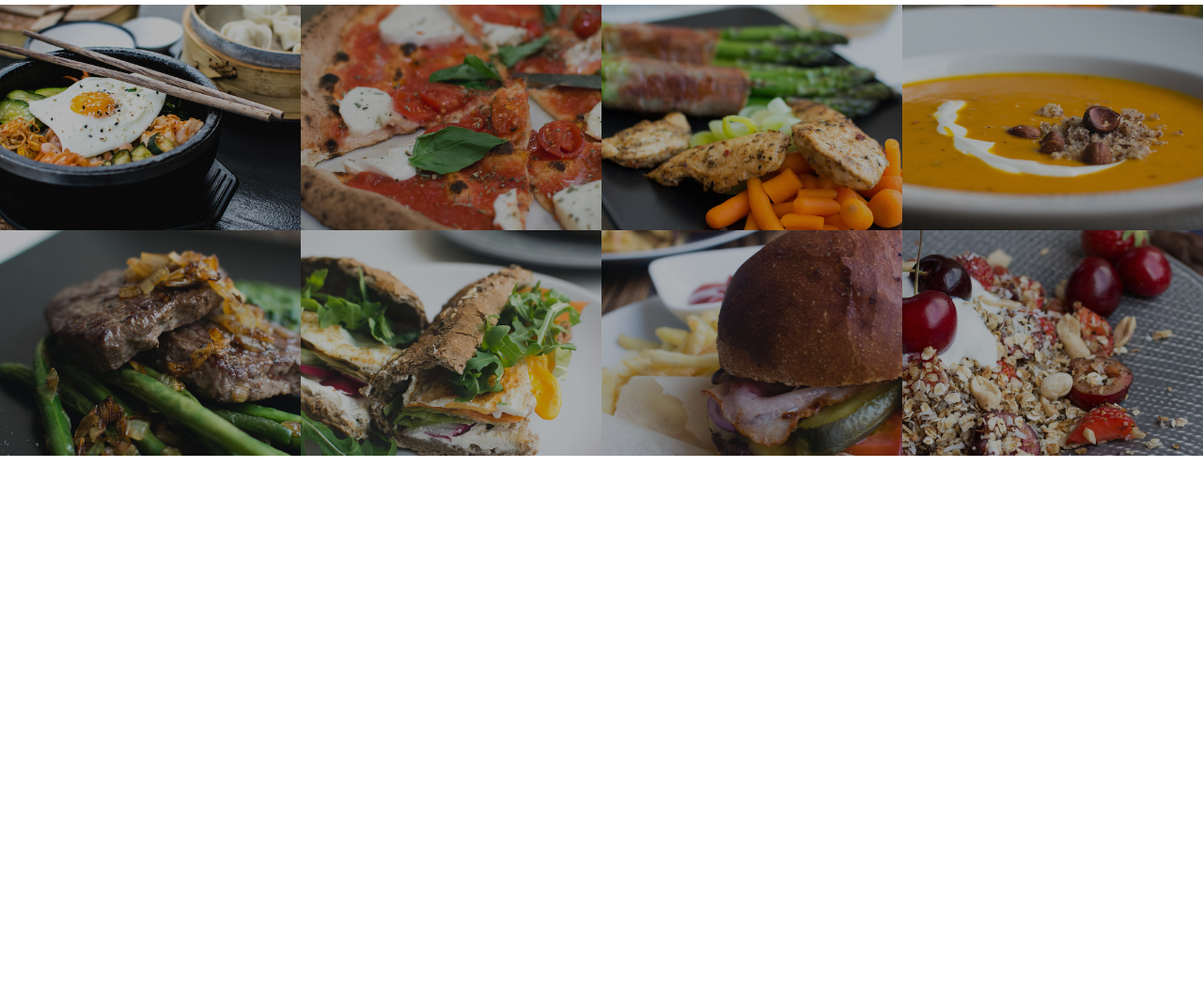
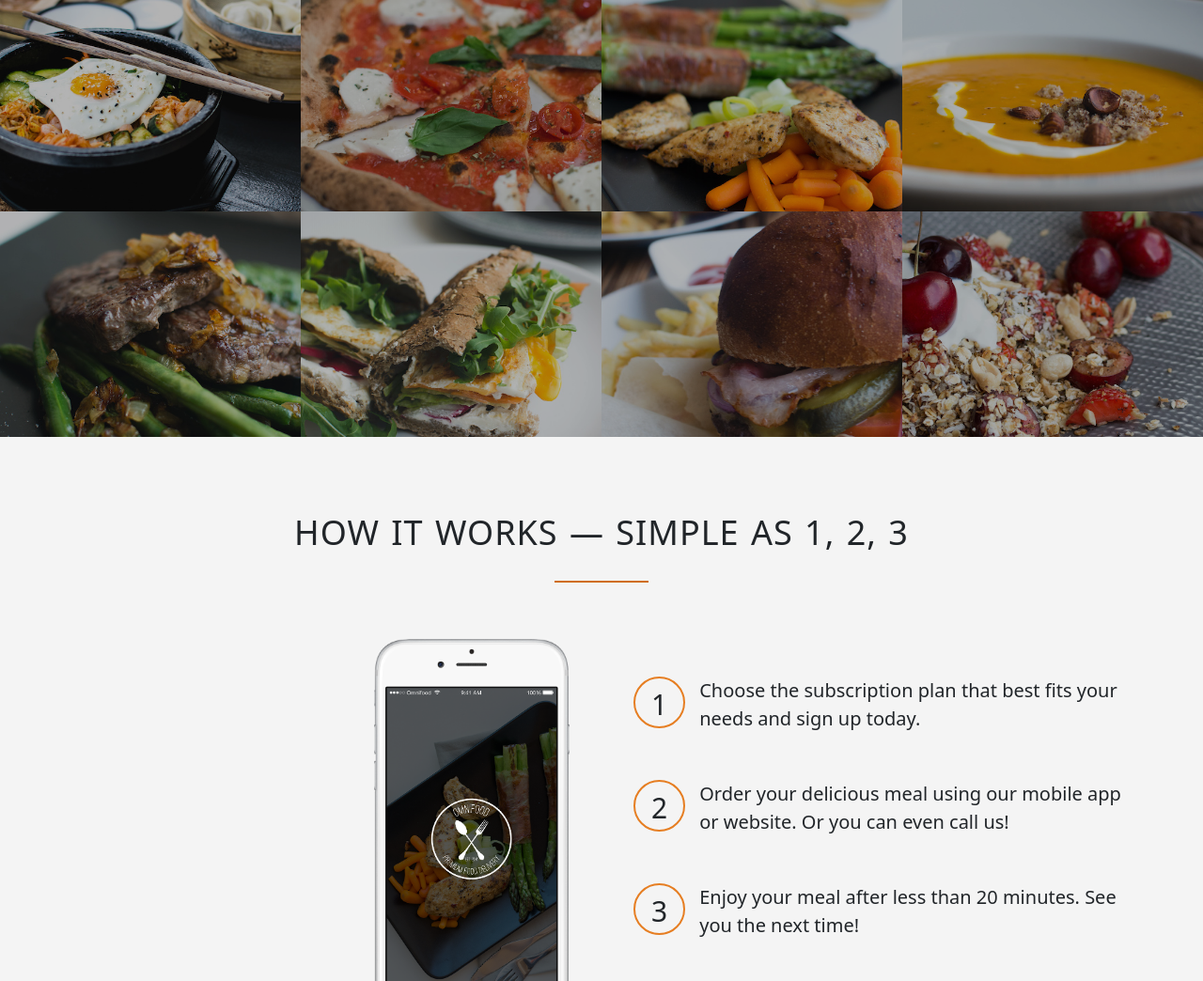
Before and after one commit to latifsagor/omni-food, a plain HTML site: page index.html in a window 1280 px wide. Shown: the part 1549-2593 px from the top of the page at 94% size. Before the commit the page ends 2034 px from the top, so only its background shows below. Drawn offline with nearby package versions, Linux system fonts and the light colour scheme.

Commit message:
section-steps added

```diff
--- a/css/style.css
+++ b/css/style.css
@@ -27,6 +27,10 @@
 
 section{
     padding: 80px 0;
+}
+
+.section-steps{
+    background-color: #f4f4f4;
 }
 
 .box{
@@ -210,6 +214,7 @@
     list-style: none;
     width: 100%;
     padding: 0;
+    margin-bottom: 0;
 }
 
 .meals-showcase li{
@@ -241,3 +246,60 @@
 /*------------------------*/
 /* Meals-Section End */
 /*------------------------*/
+
+.clearfix{zoom: 1;}
+.clearfix::after{
+    content: '.';
+    clear: both;
+    display: block;
+    height: 0;
+    visibility: hidden;
+}
+
+/*------------------------*/
+/* How it works section */
+/*------------------------*/
+
+.step-box:first-child{
+    text-align: right;
+    padding-right: 3%;
+    margin-top: 30px;
+}
+
+.step-box:last-child{
+    padding-left: 3%;
+    margin-top: 70px;
+}
+
+.app-screen{
+    width: 40%;
+}
+
+.works-step{
+    margin-bottom: 50px;
+}
+
+.works-step:last-of-type{
+    margin-bottom: 80px;
+}
+
+.works-step div{
+    display: block;
+    border: 2px solid #e67e22;
+    padding: 5px;
+    height: 55px;
+    width: 55px;
+    font-size: 150%;
+    border-radius: 50%;
+    text-align: center;
+    float: left;
+    margin-right: 15px;
+}
+
+
+
+.btn-app img{
+    height: 50px;
+    width: auto;
+    margin-right: 19px;
+}
--- a/index.html
+++ b/index.html
@@ -84,7 +84,7 @@
     <!-- MEALS GALLERY -->
 
     <section class="section-meals">
-        <ul class="meals-showcase">
+        <ul class="meals-showcase clearfix">
             <li>
                 <figure class="meal-photo"><img src="img/1.jpg" alt="Korean bibimbap with egg and vegetables"></figure>
             </li>
@@ -99,7 +99,7 @@
                 <figure class="meal-photo"><img src="img/4.jpg" alt="Autumn pumpkin soup"></figure>
             </li>
         </ul>
-        <ul class="meals-showcase">
+        <ul class="meals-showcase clearfix">
             <li>
                 <figure class="meal-photo"><img src="img/5.jpg" alt="Korean bibimbap with egg and vegetables"></figure>
             </li>
@@ -117,6 +117,41 @@
     </section>
     <!-- MEALS GALLERY end -->
 
+    <!-- How it works -->
+
+    <section class="section-steps">
+        <div class="container">
+            <h2>How it works &mdash; Simple as 1, 2, 3</h2>
+        </div>
+
+        <div class="container">
+            <div class="row">
+                <div class="col-lg-6 step-box">
+                    <img src="img/app-iPhone.png" alt="app-iPhone" class="app-screen">
+                </div>
+                <div class="col-lg-6 step-box">
+                    <div class="works-step">
+                        <div>1</div>
+                        <p>Choose the subscription plan that best fits your needs and sign up today.</p>
+                    </div>
+                    <div class="works-step">
+                        <div>2</div>
+                        <p>Order your delicious meal using our mobile app or website. Or you can even call us!</p>
+                    </div>
+                    <div class="works-step">
+                        <div>3</div>
+                        <p>Enjoy your meal after less than 20 minutes. See you the next time!</p>
+                    </div>
+                    <div>
+                        <a href="#" class="btn-app"><img src="img/download-app.svg" alt="app play store"></a>
+                        <a href="#" class="btn-app"><img src="img/download-app-android.png" alt="google play store"></a>
+                    </div>
+                </div>
+            </div>
+
+        </div>
+    </section>
+
 
 
 
@@ -128,14 +163,13 @@
 
 </html>
 
+<!--
+Section 3: How it works
+Title: How it works - Simple as 1, 2, 3
 
-<!--
-1.	Korean bibimbap with egg and vegetables
-2.	Simple italian pizza with cherry tomatoes
-3.	Chicken breast steak with vegetables
-4.	Autumn pumpkin soup
-5.	Paleo beef steak with vegetables
-6.	Healthy baguette with egg and vegetables
-7.	Burger with cheddar and bacon
-8.	Granola with cherries and strawberries
- -->
+1.	Choose the subscription plan that best fits your needs and sign up today.
+2.	Order your delicious meal using our mobile app or website. Or you can even call us!
+3.	Enjoy your meal after less than 20 minutes. See you the next time!
+
+
+-->
```
